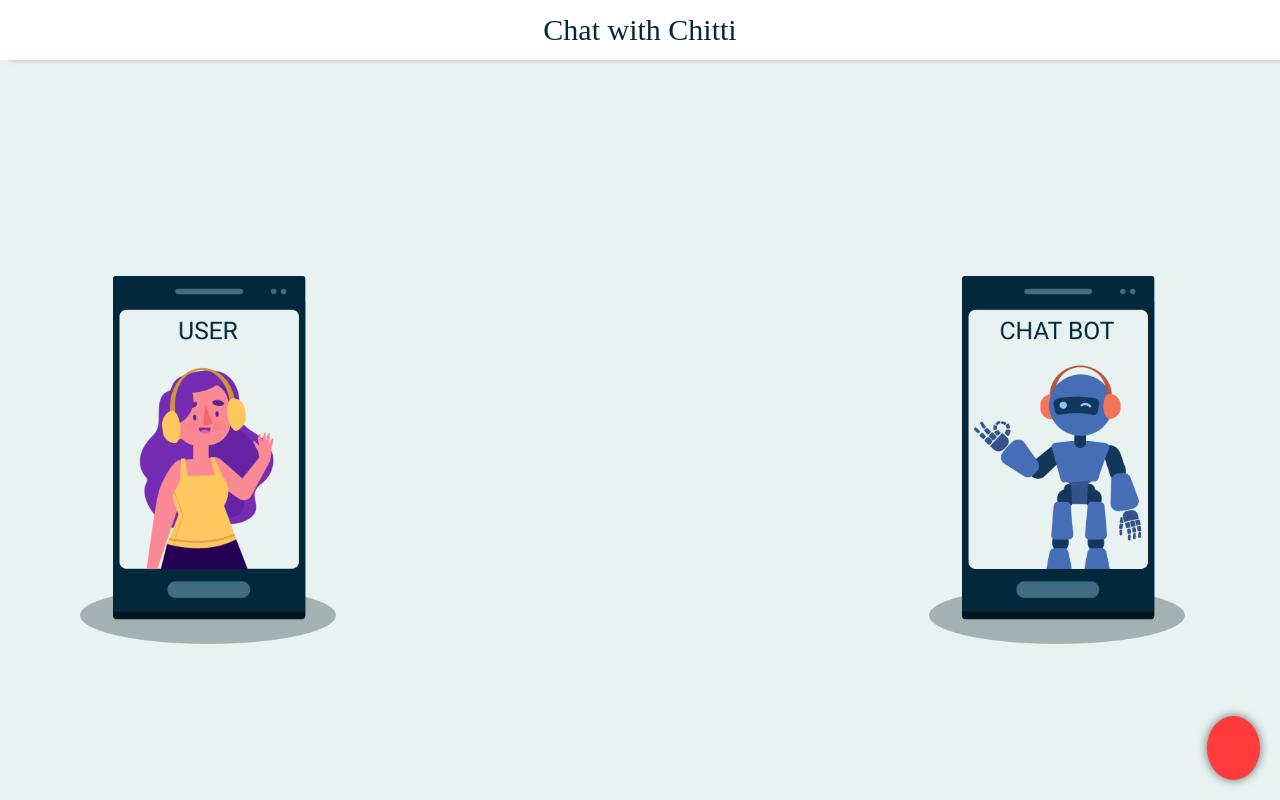
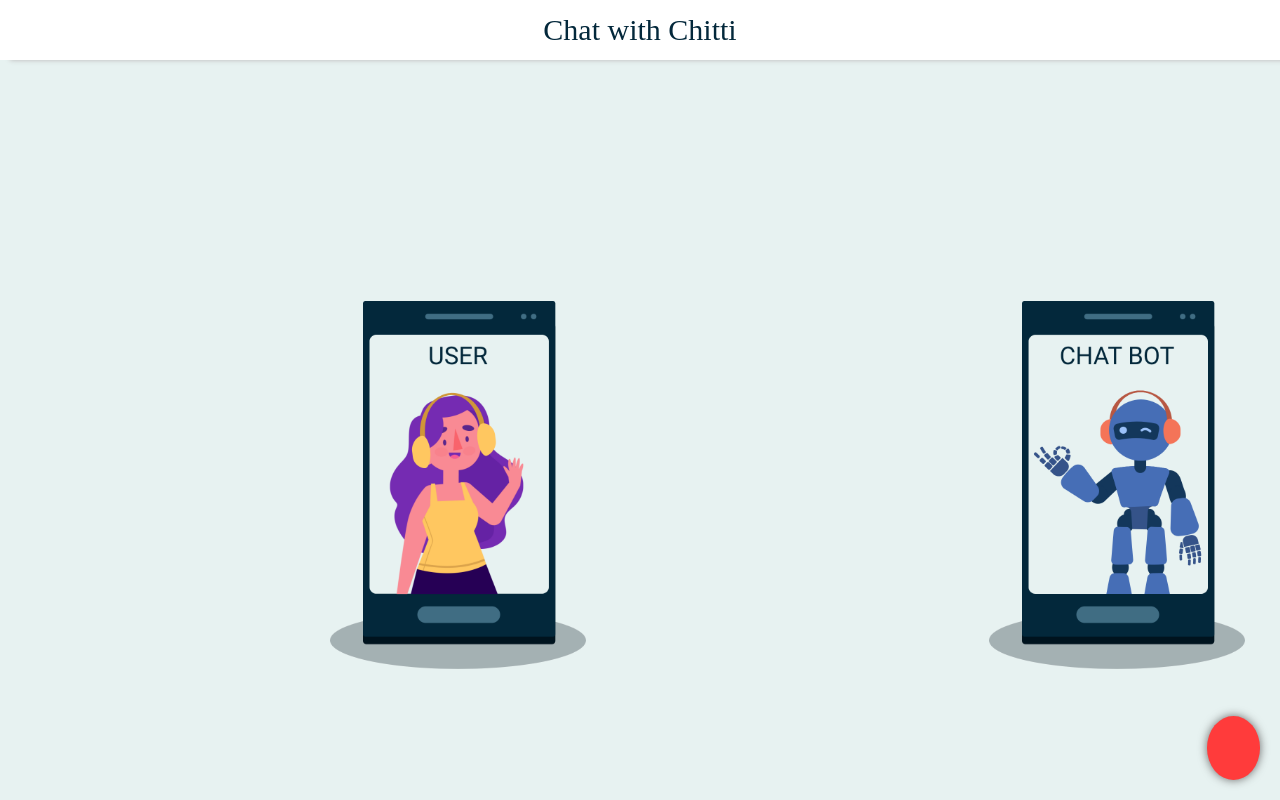
Before and after one commit to sirishagoud/chatbot, a plain HTML site: page index.html in a window 1280 px wide. Drawn offline with Linux system fonts and the light colour scheme; files that its build step writes are made by us from their sources; some icons are missing; files whose address does not match are found by name; a web font is replaced by a local one.

Commit message:
Update style.css

```diff
--- a/style.css
+++ b/style.css
@@ -73,17 +73,17 @@ header {
 }
 .user-area, .chatbot-area {
     width: 20%;
-    height: calc(100vh - 60px);
-    margin-right: 15px;
+    height: calc(100vh - 10px);
+    margin-right: 5px;
     display: flex;
     align-items: center;
     position: fixed;
-    left: 80px;
-    z-index: 99999;
+    left: 330px;
+    z-index: 99;
 }
 .chatbot-area {
     float: right;
-    right: 80px;
+    right: 30px;
     left: auto;
 }
 .user-area img, .chatbot-area img {
```
